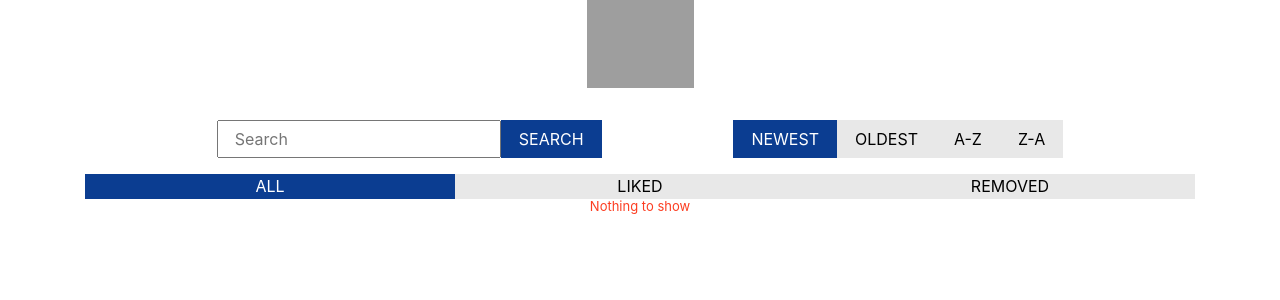
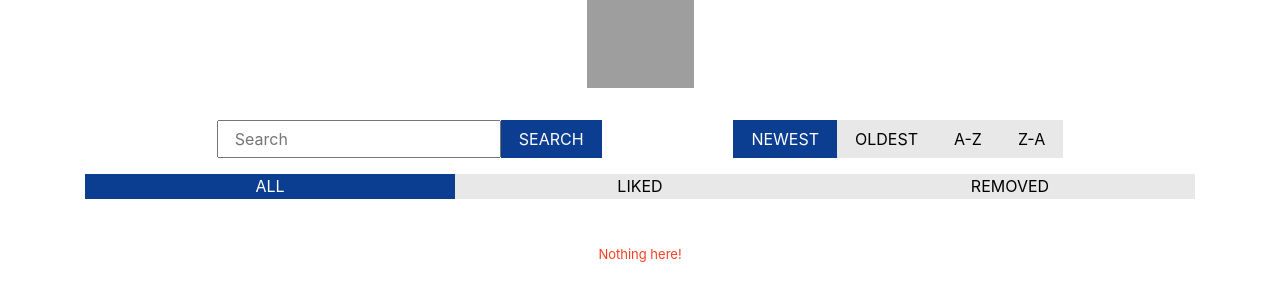
Before and after one commit to mphung97/nasa-data, a React (Create React App) app: page / in a window 1280 px wide. Shown: the top 300 px of the page. Built offline with nearby package versions, Linux system fonts and the light colour scheme; grey boxes are pictures that could not be loaded.

Commit message:
add input empty message

```diff
--- a/src/App.css
+++ b/src/App.css
@@ -52,9 +52,12 @@
   padding: 0.5rem 1rem;
 }
 
+.text-center {
+  text-align: center;
+}
+
 .text-error {
   font-size: 13px;
-  text-align: center;
   color: #fc3d21;
 }
 
--- a/src/components/Header.js
+++ b/src/components/Header.js
@@ -1,11 +1,20 @@
-import React, { useState } from 'react'
-import { useSelector, useDispatch } from 'react-redux';
-import { errorSelector, sortSelector } from '../selectors';
-import { fetching, fetchSuccess, fetchError, setSortNew, setSortOld, setSortAZ, setSortZA } from '../actions';
+import React, { useState } from "react";
+import { useSelector, useDispatch } from "react-redux";
+import { errorSelector, sortSelector } from "../selectors";
+import {
+  fetching,
+  fetchSuccess,
+  fetchError,
+  setSortNew,
+  setSortOld,
+  setSortAZ,
+  setSortZA,
+} from "../actions";
 const endpoint = "https://images-api.nasa.gov/search?q=";
 
 export default function () {
   const [query, setQuery] = useState("");
+  const [emptyQ, setEmptyQ] = useState(false);
   const error = useSelector(errorSelector);
   const sortSelected = useSelector(sortSelector);
 
@@ -13,7 +22,10 @@ export default function () {
 
   const onSubmit = (e) => {
     e.preventDefault();
-    if (!query) return;
+    if (!query) {
+      setEmptyQ(true);
+      return;
+    }
     dispatch(fetching());
     fetch(`${endpoint}${query}`)
       .then((response) => response.json())
@@ -38,6 +50,7 @@ export default function () {
       })
       .catch((err) => dispatch(fetchError(err.message)));
     setQuery("");
+    setEmptyQ(false);
   };
 
   return (
@@ -63,6 +76,9 @@ export default function () {
             <button type="submit" className="btn active">
               search
             </button>
+            <p className="text-error">
+              {emptyQ && !query && "Please input to search"}
+            </p>
           </form>
           <div>
             <button
--- a/src/components/Items.js
+++ b/src/components/Items.js
@@ -1,10 +1,10 @@
-import React from 'react'
+import React from "react";
 import { useSelector } from "react-redux";
 import { useEffect } from "react";
-import { loadingSelector, getSortAndTabItems } from '../selectors';
-import Item from './Item';
+import { loadingSelector, getSortAndTabItems } from "../selectors";
+import Item from "./Item";
 
-export default function() {
+export default function () {
   const loading = useSelector(loadingSelector);
   const items = useSelector(getSortAndTabItems);
 
@@ -16,7 +16,9 @@ export default function() {
     <>
       {loading && "fetching..."}
       {!loading && !items.length ? (
-        <p className="text-error">Nothing to show</p>
+        <p className="text-error text-center" style={{ marginTop: "3rem" }}>
+          Nothing here!
+        </p>
       ) : (
         <div className="items">
           {items.map((item) => (
```
